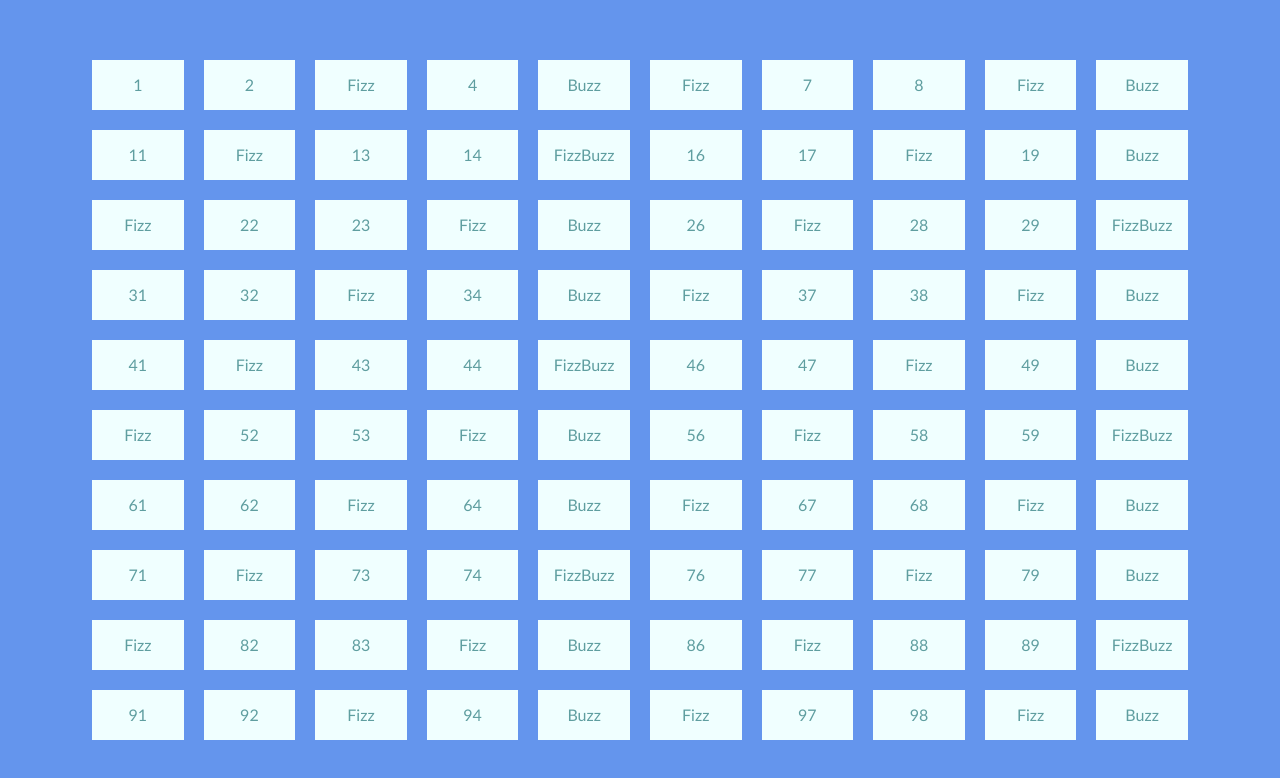
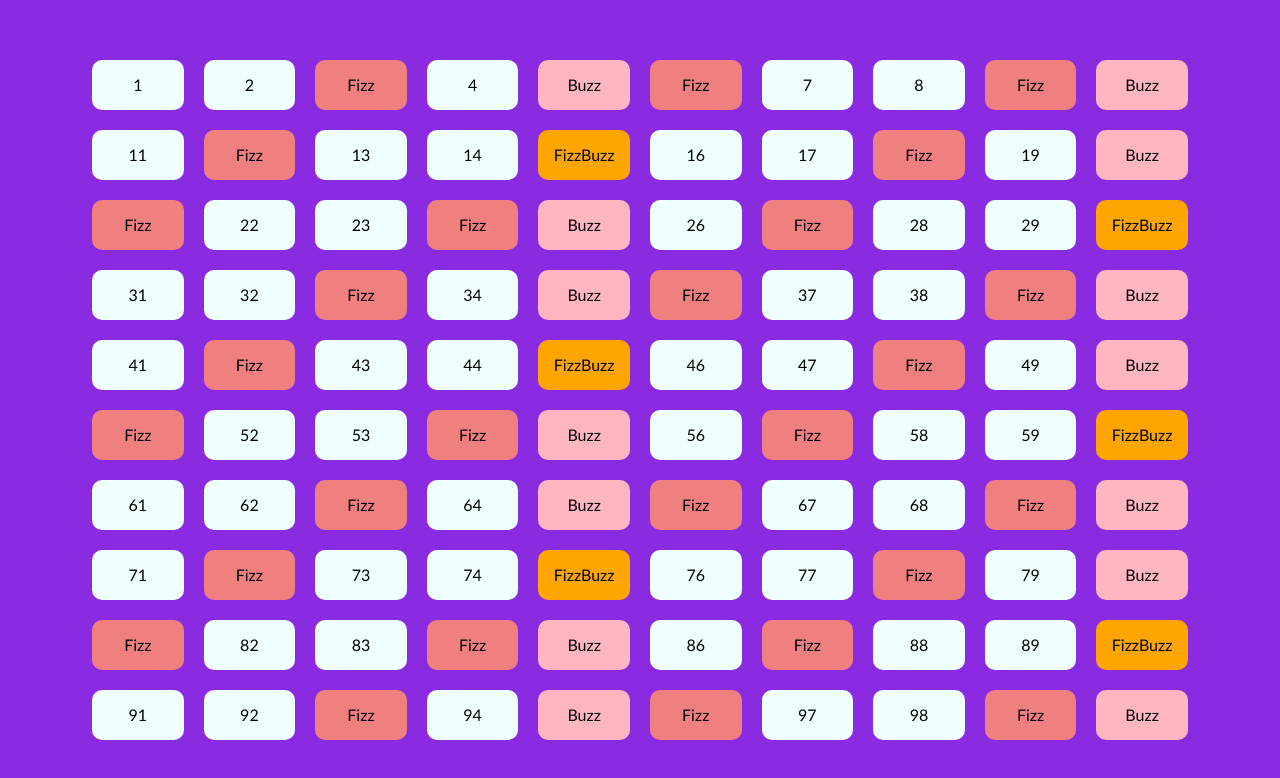
Before and after one commit to Stanghi/js-fizzbuzz, a plain HTML site: page index.html in a window 1280 px wide. Drawn offline with nearby package versions, Linux system fonts and the light colour scheme.

Commit message:
[add] fizz buzz fixìzz-buzz color

```diff
--- a/assets/css/style.css
+++ b/assets/css/style.css
@@ -21,7 +21,7 @@ body{
     justify-content: center;
     align-items: center;
     height: 100vh;
-    background-color: cornflowerblue;
+    background-color: blueviolet;
 }
 
 .container{
@@ -36,6 +36,20 @@ body{
     width: calc(100% / 10 - 20px);
     height: 50px;
     margin: 10px;
-    color: cadetblue;
+    color: black;
+    border-radius: 10px;
     background-color: azure;
 }
+
+.fizz{
+    background-color: lightcoral;
+}
+
+.buzz{
+    background-color: lightpink;
+}
+
+.fizz-buzz{
+    background-color: orange;
+
+}
--- a/assets/js/script.js
+++ b/assets/js/script.js
@@ -20,16 +20,19 @@ for(let i = 1; i <= limit; i++){
     if (i % 15 === 0){
         box.innerHTML = "FizzBuzz";
         container.append(box);
+        box.classList.add('fizz-buzz');
         console.log("FizzBuzz");
     }
     else if (i % 3 === 0) {
         box.innerHTML = "Fizz";
         container.append(box);
+        box.classList.add('fizz');
         console.log("Fizz");
     }
     else if (i % 5 === 0) {
         box.innerHTML = "Buzz";
         container.append(box);
+        box.classList.add('buzz');
         console.log("Buzz");
     }
     else{
```
